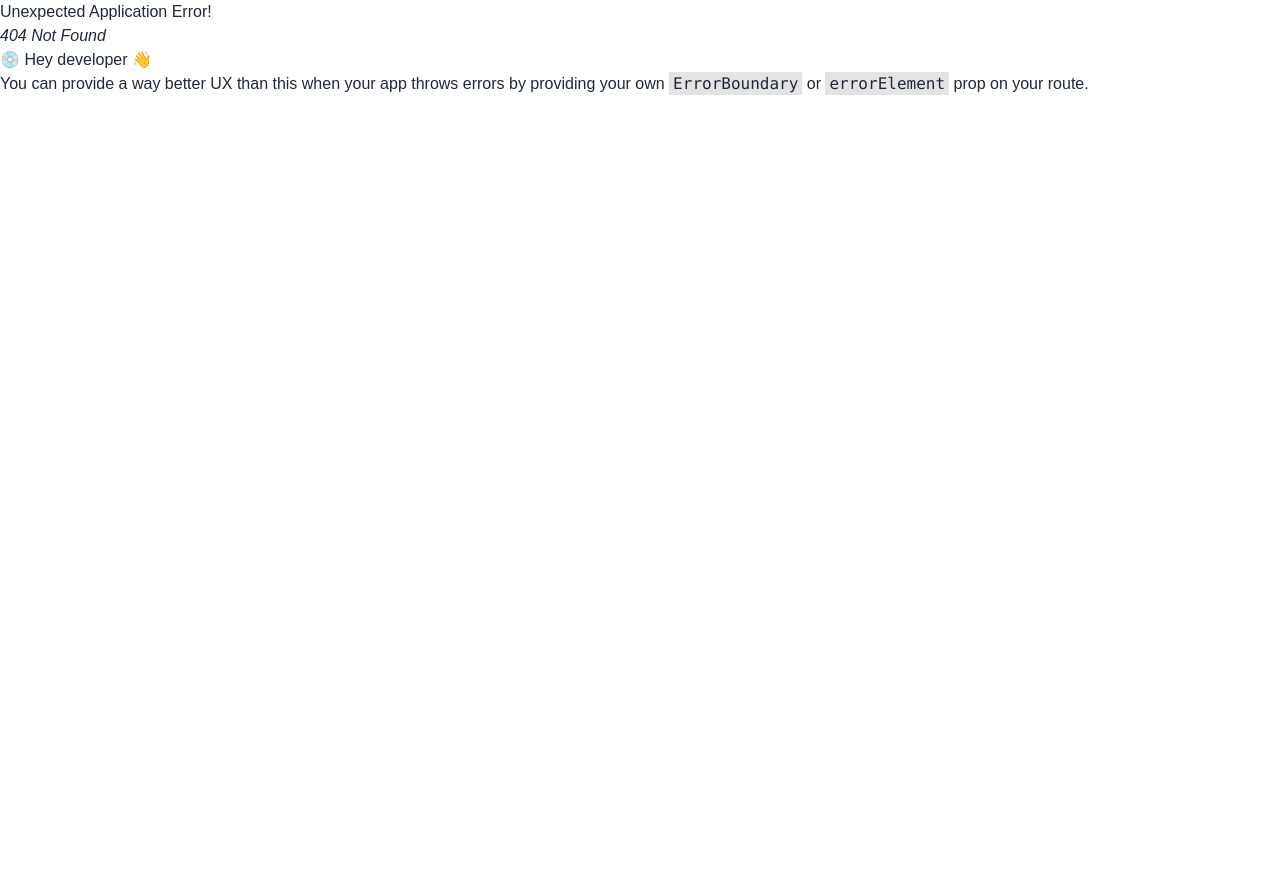
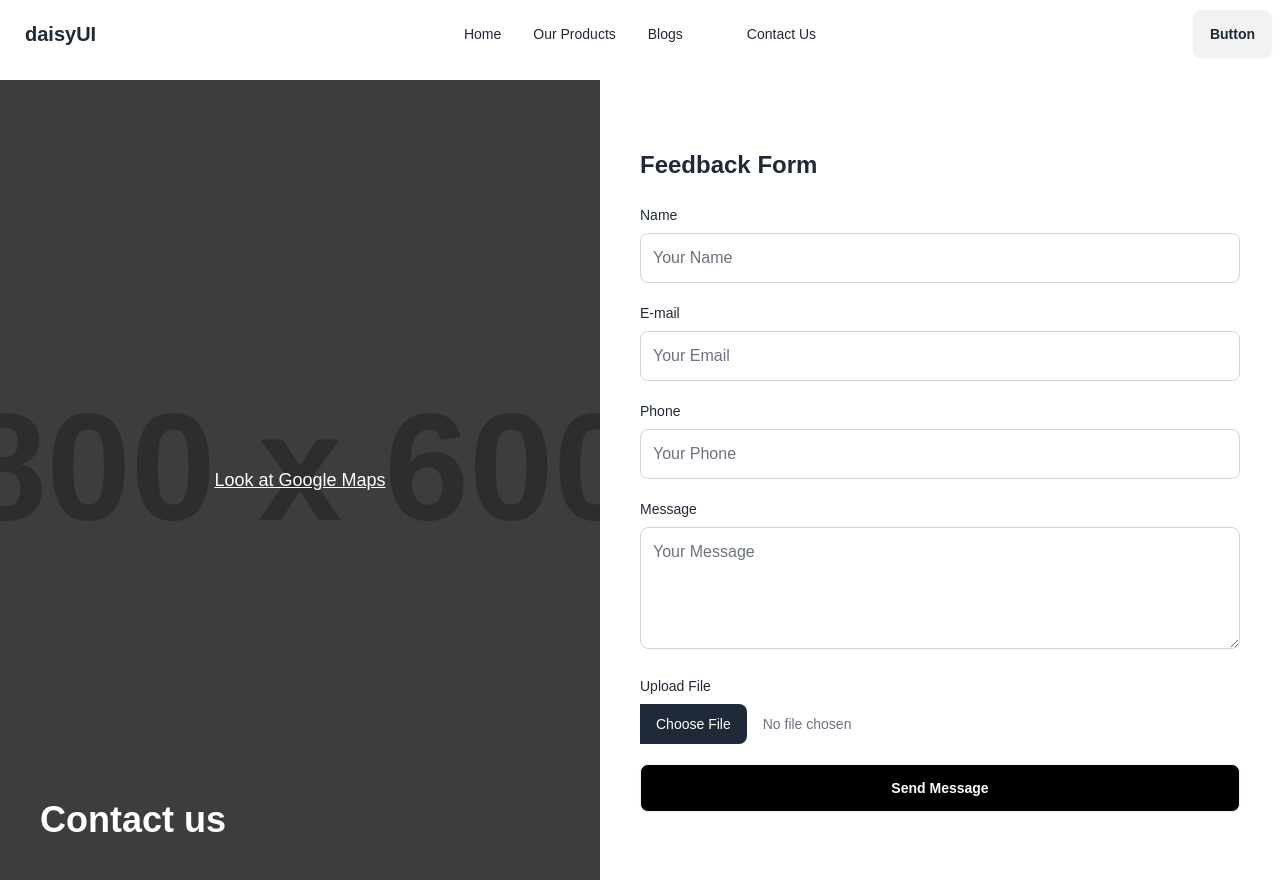
Before and after one commit to sakirmohammad775/Sustainable-Textile-Client, a React (Vite) app: page /contactUs in a window 1280 px wide. Before the commit this address had no page. Before the commit the page ends 800 px from the top, so only its background shows below. Built offline with nearby package versions, Linux system fonts and the light colour scheme.

Commit message:
add hero section

```diff
--- a/index.html
+++ b/index.html
@@ -4,7 +4,7 @@
     <meta charset="UTF-8" />
     <link rel="icon" type="image/svg+xml" href="src/assets/IMG-Biodegradable-Textile.webp" />
     <meta name="viewport" content="width=device-width, initial-scale=1.0" />
-    <title>Vite + React</title>
+    <title>Sustainable Textile</title>
   </head>
   <body>
     <div id="root"></div>
--- a/package.json
+++ b/package.json
@@ -17,6 +17,8 @@
     "match-sorter": "^8.0.0",
     "react": "^18.3.1",
     "react-dom": "^18.3.1",
+    "react-helmet-async": "^2.0.5",
+    "react-parallax": "^3.5.1",
     "react-responsive-carousel": "^3.2.23",
     "react-router-dom": "^7.1.1",
     "sort-by": "^1.2.0",
--- /dev/null
+++ b/src/ContactUs/ContactUs.jsx
@@ -0,0 +1,93 @@
+import React from 'react';
+
+const ContactUs = () => {
+    return (
+        <><div className='pt-20'>
+            <section className="flex flex-col lg:flex-row items-stretch min-h-screen bg-gray-900 text-white">
+                {/* Left Section: Map */}
+                <div className="flex-1 relative">
+                    <div
+                        className="absolute inset-0 bg-cover bg-center"
+                        style={{
+                            backgroundImage: `url('https://via.placeholder.com/800x600')`, // Replace with your map image URL
+                        }}
+                    ></div>
+                    <div className="absolute inset-0 bg-black bg-opacity-70 flex items-center justify-center">
+                        <a
+                            href="https://maps.google.com"
+                            target="_blank"
+                            rel="noopener noreferrer"
+                            className="text-white text-lg underline hover:text-gray-300"
+                        >
+                            Look at Google Maps
+                        </a>
+                    </div>
+                    <h2 className="absolute bottom-10 left-10 text-4xl font-bold">Contact us</h2>
+                </div>
+
+                {/* Right Section: Feedback Form */}
+                <div className="flex-1 bg-white text-gray-800 p-10 flex flex-col justify-center">
+                    <h3 className="text-2xl font-semibold mb-6">Feedback Form</h3>
+                    <form className="space-y-5">
+                        {/* Name */}
+                        <div>
+                            <label className="block text-sm mb-2">Name</label>
+                            <input
+                                type="text"
+                                placeholder="Your Name"
+                                className="w-full border border-gray-300 rounded-lg p-3 focus:outline-none focus:border-gray-500"
+                            />
+                        </div>
+
+                        {/* Email */}
+                        <div>
+                            <label className="block text-sm mb-2">E-mail</label>
+                            <input
+                                type="email"
+                                placeholder="Your Email"
+                                className="w-full border border-gray-300 rounded-lg p-3 focus:outline-none focus:border-gray-500"
+                            />
+                        </div>
+
+                        {/* Phone */}
+                        <div>
+                            <label className="block text-sm mb-2">Phone</label>
+                            <input
+                                type="tel"
+                                placeholder="Your Phone"
+                                className="w-full border border-gray-300 rounded-lg p-3 focus:outline-none focus:border-gray-500"
+                            />
+                        </div>
+
+                        {/* Message */}
+                        <div>
+                            <label className="block text-sm mb-2">Message</label>
+                            <textarea
+                                placeholder="Your Message"
+                                rows="4"
+                                className="w-full border border-gray-300 rounded-lg p-3 focus:outline-none focus:border-gray-500"
+                            ></textarea>
+                        </div>
+
+                        {/* File Upload */}
+                        <div>
+                            <label className="block text-sm mb-2">Upload File</label>
+                            <input type="file" className="w-full text-sm text-gray-500 file:mr-4 file:py-2 file:px-4 file:rounded-lg file:border-0 file:text-sm file:bg-gray-100 file:text-gray-700 hover:file:bg-gray-200" />
+                        </div>
+
+                        {/* Submit Button */}
+                        <button
+                            type="submit"
+                            className="btn bg-black text-white hover:bg-gray-700 w-full py-3 rounded-lg"
+                        >
+                            Send Message
+                        </button>
+                    </form>
+                </div>
+            </section>
+        </div>
+        </>
+    );
+};
+
+export default ContactUs;
--- a/src/OurProducts/OurProducts.jsx
+++ b/src/OurProducts/OurProducts.jsx
@@ -1,8 +1,16 @@
 import React from 'react';
-
+import { Helmet } from 'react-helmet-async';
+import Cover from '../Shared/Cover/Cover';
+import img from '../assets/IMG-Sustainable-Textile-G01.webp'
 const OurProducts = () => {
     return (
-        <div>
+        <div className=''>
+            <Helmet>
+                <title>Sustainable|| Our Products</title>
+            </Helmet>
+            <Cover img={img}title="Our Products"></Cover>
+
+
 
         </div>
     );
--- /dev/null
+++ b/src/OurProducts/ProductsCategory/ProductsCategory.jsx
@@ -0,0 +1,11 @@
+import React from 'react';
+
+const ProductsCategory = () => {
+    return (
+        <div>
+
+        </div>
+    );
+};
+
+export default ProductsCategory;
--- a/src/Router/Router.jsx
+++ b/src/Router/Router.jsx
@@ -5,6 +5,7 @@ import Main from "../Main/Main";
 import Home from "../Home/Home/Home";
 import OurProducts from "../OurProducts/OurProducts";
 import BlogPage from "../BlogPage/BlogPage";
+import ContactUs from "../ContactUs/ContactUs";
   export const router = createBrowserRouter([
     {
       path: "/",
@@ -22,6 +23,10 @@ import BlogPage from "../BlogPage/BlogPage";
 
           path:'/blogPage',
           element:<BlogPage></BlogPage>
+        },
+        {
+          path:'/contactUs',
+          element:<ContactUs></ContactUs>
         }
       ]
     },
--- /dev/null
+++ b/src/Shared/Cover/Cover.jsx
@@ -0,0 +1,32 @@
+import React from 'react';
+import { Parallax } from 'react-parallax';
+
+const Cover = ({ img, title }) => {
+    return (
+        <>
+            <Parallax
+                blur={{ min: -50, max: 50 }}
+                bgImage={img}
+                bgImageAlt="the dog"
+                strength={-200}
+            ><div className="hero min-h-screen"
+                >
+
+                    <div className="hero-content text-neutral-content text-center">
+                        <div className="max-w-md">
+                            <h1 className="mb-5 text-5xl font-bold">{title}</h1>
+                            <p className="mb-5">
+                                Provident cupiditate voluptatem et in. Quaerat fugiat ut assumenda excepturi exercitationem
+                                quasi. In deleniti eaque aut repudiandae et a id nisi.
+                            </p>
+
+                        </div>
+                    </div>
+                </div>
+            </Parallax>
+
+        </>
+    );
+};// <div className="hero-overlay bg-opacity-60"></div>
+
+export default Cover;
--- a/src/Shared/Navbar/Navbar.jsx
+++ b/src/Shared/Navbar/Navbar.jsx
@@ -4,10 +4,11 @@ import { Link } from 'react-router-dom';
 const Navbar = () => {
   const navOptions =
     <>
+      <li><Link to="/">Home</Link></li>
       <li><Link to="/ourProducts">Our Products</Link></li>
       <li><Link to="/blogPage">Blogs</Link></li>
       <li><Link to="/ourProducts"></Link></li>
-      <li><Link to="/ourProducts"></Link></li>
+      <li><Link to="/contactUs">Contact Us</Link></li>
     </>
 
 return (
--- a/src/main.jsx
+++ b/src/main.jsx
@@ -6,12 +6,15 @@ import {
   RouterProvider,
 } from "react-router-dom";
 import { router } from './Router/Router.jsx';
-
+import { HelmetProvider } from 'react-helmet-async';
 createRoot(document.getElementById('root')).render(
   <StrictMode>
-    <div className='max-w-screen-2xl mx-auto'>
+    <HelmetProvider>
 
-    <RouterProvider router={router}></RouterProvider>
-    </div>
+      <div className='max-w-screen-2xl mx-auto'>
+        <RouterProvider router={router}></RouterProvider>
+      </div>
+    </HelmetProvider>
+
   </StrictMode>,
 )
```
Also changed, not shown: 1 other file (tests, documents, lock files or other folders).
